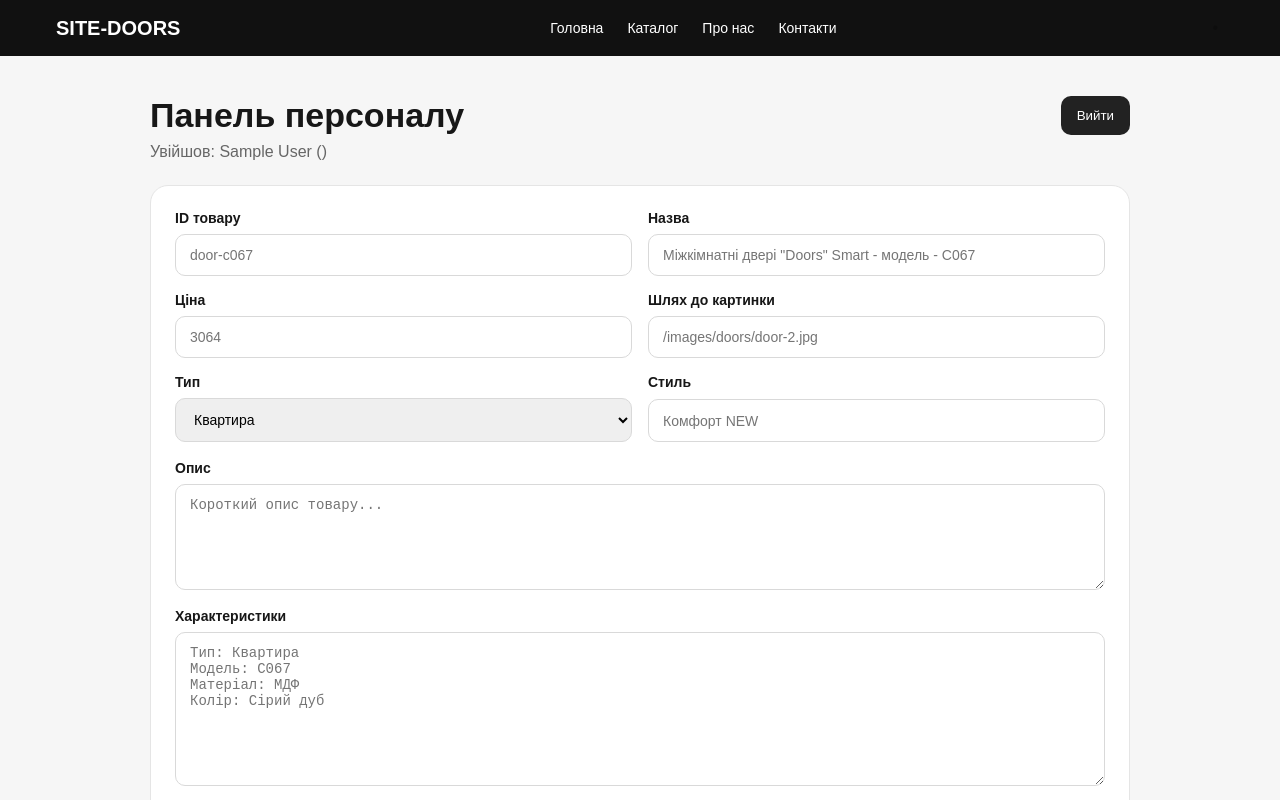
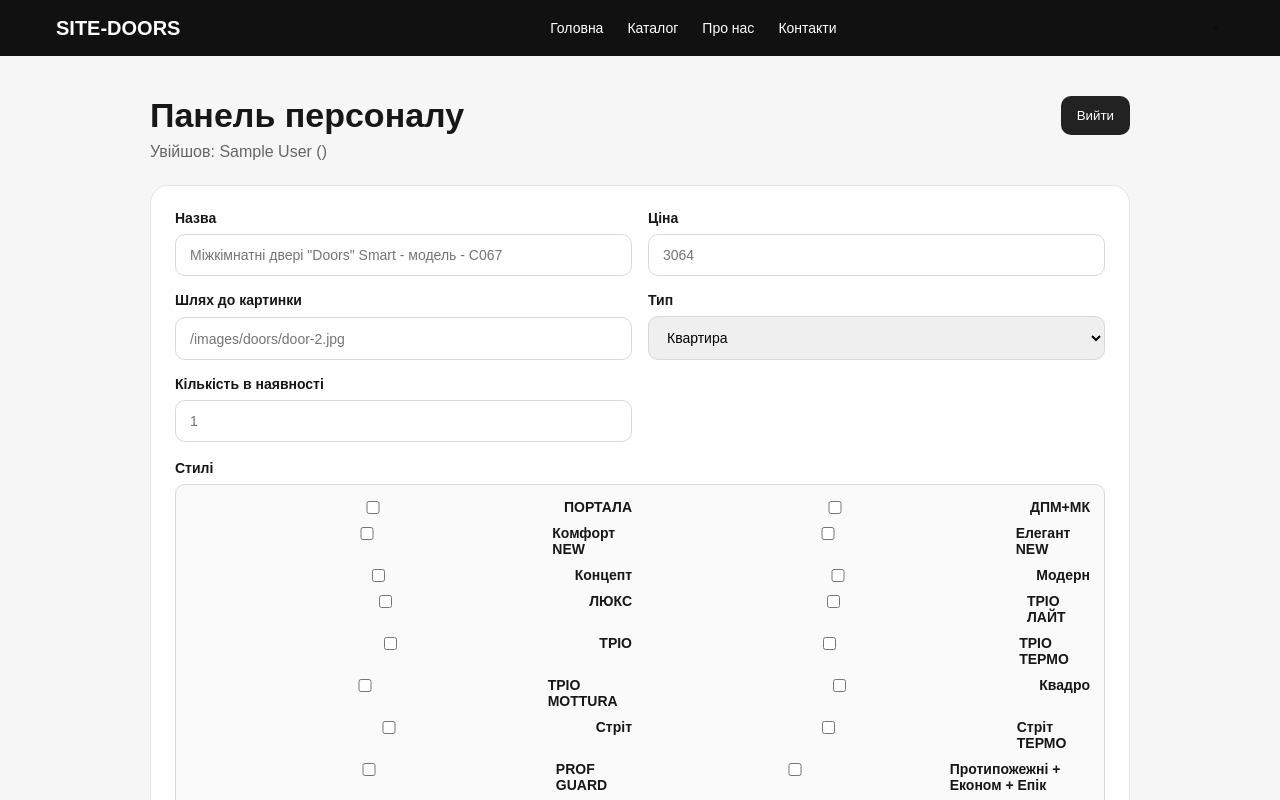
Before and after one commit to Sensei8760/ldk-partner-lviv, a Next.js app: page /admin in a window 1280 px wide. Shown: the top 800 px of the page. Built offline with nearby package versions, Linux system fonts and the light colour scheme; no server answers; sample sign-in values are in the browser's storage.

Commit message:
fix admin panel

```diff
--- a/app/admin/AdminAddProductForm.tsx
+++ b/app/admin/AdminAddProductForm.tsx
@@ -3,14 +3,35 @@
 import { useState } from 'react';
 import styles from './AdminPage.module.css';
 
+const styleOptions = [
+  'ПОРТАЛА',
+  'ДПМ+МК',
+  'Комфорт NEW',
+  'Елегант NEW',
+  'Концепт',
+  'Модерн',
+  'ЛЮКС',
+  'ТРІО ЛАЙТ',
+  'ТРІО',
+  'ТРІО ТЕРМО',
+  'ТРІО MOTTURA',
+  'Квадро',
+  'Стріт',
+  'Стріт ТЕРМО',
+  'PROF GUARD',
+  'Протипожежні + Економ + Епік',
+  'РОЗПРОДАЖ',
+  'РОЗПРОДАЖ Преміум NEW',
+];
+
 const emptyForm = {
-  id: '',
   title: '',
   price: '',
   image: '',
   description: '',
   type: 'apartment',
-  style: '',
+  styles: [] as string[],
+  stock: '',
   isHit: false,
   characteristicsText: '',
 };
@@ -20,6 +41,15 @@ export default function AdminAddProductForm() {
   const [message, setMessage] = useState('');
   const [errorText, setErrorText] = useState('');
   const [isLoading, setIsLoading] = useState(false);
+
+  function handleToggleStyle(style: string) {
+    setForm((prev) => ({
+      ...prev,
+      styles: prev.styles.includes(style)
+        ? prev.styles.filter((item) => item !== style)
+        : [...prev.styles, style],
+    }));
+  }
 
   async function handleSubmit(event: React.FormEvent<HTMLFormElement>) {
     event.preventDefault();
@@ -31,8 +61,15 @@ export default function AdminAddProductForm() {
       method: 'POST',
       headers: { 'Content-Type': 'application/json' },
       body: JSON.stringify({
-        ...form,
+        title: form.title,
         price: Number(form.price),
+        image: form.image,
+        description: form.description,
+        type: form.type,
+        styles: form.styles,
+        stock: Number(form.stock),
+        isHit: form.isHit,
+        characteristicsText: form.characteristicsText,
       }),
     });
 
@@ -44,22 +81,13 @@ export default function AdminAddProductForm() {
       return;
     }
 
-    setMessage('Товар успішно додано.');
+    setMessage(`Товар успішно додано. ID: ${data.product.id}`);
     setForm(emptyForm);
   }
 
   return (
     <form className={styles.form} onSubmit={handleSubmit}>
       <div className={styles.grid}>
-        <div className={styles.field}>
-          <label>ID товару</label>
-          <input
-            value={form.id}
-            onChange={(e) => setForm({ ...form, id: e.target.value })}
-            placeholder="door-c067"
-          />
-        </div>
-
         <div className={styles.field}>
           <label>Назва</label>
           <input
@@ -100,12 +128,30 @@ export default function AdminAddProductForm() {
         </div>
 
         <div className={styles.field}>
-          <label>Стиль</label>
+          <label>Кількість в наявності</label>
           <input
-            value={form.style}
-            onChange={(e) => setForm({ ...form, style: e.target.value })}
-            placeholder="Комфорт NEW"
+            type="number"
+            min="0"
+            value={form.stock}
+            onChange={(e) => setForm({ ...form, stock: e.target.value })}
+            placeholder="1"
           />
+        </div>
+      </div>
+
+      <div className={styles.field}>
+        <label>Стилі</label>
+        <div className={styles.stylesGrid}>
+          {styleOptions.map((style) => (
+            <label key={style} className={styles.styleOption}>
+              <input
+                type="checkbox"
+                checked={form.styles.includes(style)}
+                onChange={() => handleToggleStyle(style)}
+              />
+              <span>{style}</span>
+            </label>
+          ))}
         </div>
       </div>
 
--- a/app/admin/AdminPage.module.css
+++ b/app/admin/AdminPage.module.css
@@ -110,3 +110,23 @@
         flex-direction: column;
     }
 }
+.stylesGrid {
+    display: grid;
+    grid-template-columns: repeat(2, minmax(0, 1fr));
+    gap: 10px 16px;
+    padding: 14px;
+    border: 1px solid #d9d9d9;
+    border-radius: 10px;
+    background: #fafafa;
+}
+
+.styleOption {
+    display: flex;
+    align-items: flex-start;
+    gap: 8px;
+    font-size: 14px;
+}
+
+.styleOption input {
+    margin-top: 2px;
+}
--- a/app/api/products/route.ts
+++ b/app/api/products/route.ts
@@ -18,14 +18,28 @@ function parseCharacteristics(text: string) {
     .filter((item) => item.label && item.value);
 }
 
-function createIdFromTitle(title: string) {
-  return title
+function slugify(value: string) {
+  return value
     .toLowerCase()
     .trim()
     .replace(/["']/g, '')
     .replace(/\s+/g, '-')
     .replace(/[^a-z0-9а-яіїєґ-]/gi, '')
-    .replace(/-+/g, '-');
+    .replace(/-+/g, '-')
+    .replace(/^-+|-+$/g, '');
+}
+
+function createUniqueId(title: string, existingIds: string[]) {
+  const base = slugify(title) || 'product';
+  let candidate = base;
+  let counter = 2;
+
+  while (existingIds.includes(candidate)) {
+    candidate = `${base}-${counter}`;
+    counter += 1;
+  }
+
+  return candidate;
 }
 
 export async function GET() {
@@ -47,10 +61,12 @@ export async function POST(request: Request) {
   const image = String(body.image || '').trim();
   const description = String(body.description || '').trim();
   const type = body.type === 'street' ? 'street' : 'apartment';
-  const style = String(body.style || '').trim();
+  const styles = Array.isArray(body.styles)
+    ? body.styles.map((item: unknown) => String(item).trim()).filter(Boolean)
+    : [];
+  const stock = Number(body.stock || 0);
   const isHit = Boolean(body.isHit);
   const characteristicsText = String(body.characteristicsText || '').trim();
-  const id = String(body.id || '').trim() || createIdFromTitle(title);
 
   if (!title || !price || !image) {
     return NextResponse.json(
@@ -60,13 +76,10 @@ export async function POST(request: Request) {
   }
 
   const products = await getProducts();
-
-  if (products.some((item) => item.id === id)) {
-    return NextResponse.json(
-      { message: 'Товар з таким ID вже існує.' },
-      { status: 400 }
-    );
-  }
+  const id = createUniqueId(
+    title,
+    products.map((item) => item.id)
+  );
 
   const newProduct: Product = {
     id,
@@ -75,7 +88,8 @@ export async function POST(request: Request) {
     image,
     description,
     type,
-    style,
+    styles,
+    stock,
     isHit,
     characteristics: parseCharacteristics(characteristicsText),
   };
--- a/app/catalog/[id]/page.tsx
+++ b/app/catalog/[id]/page.tsx
@@ -40,6 +40,10 @@ export default async function ProductPage({ params }: PageProps) {
               {product.price} <span>грн</span>
             </p>
 
+            <p className={styles.stock}>
+              В наявності: <span>{product.stock}</span>
+            </p>
+
             {product.description ? (
               <p className={styles.description}>{product.description}</p>
             ) : null}
--- a/lib/products.ts
+++ b/lib/products.ts
@@ -13,7 +13,8 @@ export type Product = {
   image: string;
   description: string;
   type: 'street' | 'apartment';
-  style: string;
+  styles: string[];
+  stock: number;
   isHit: boolean;
   characteristics: ProductCharacteristic[];
 };
```
Also changed, not shown: app/catalog/[id]/ProductPage.module.css (+9 -0 lines), app/catalog/page.tsx (+13 -5 lines), data/products.json (+26 -4 lines).
